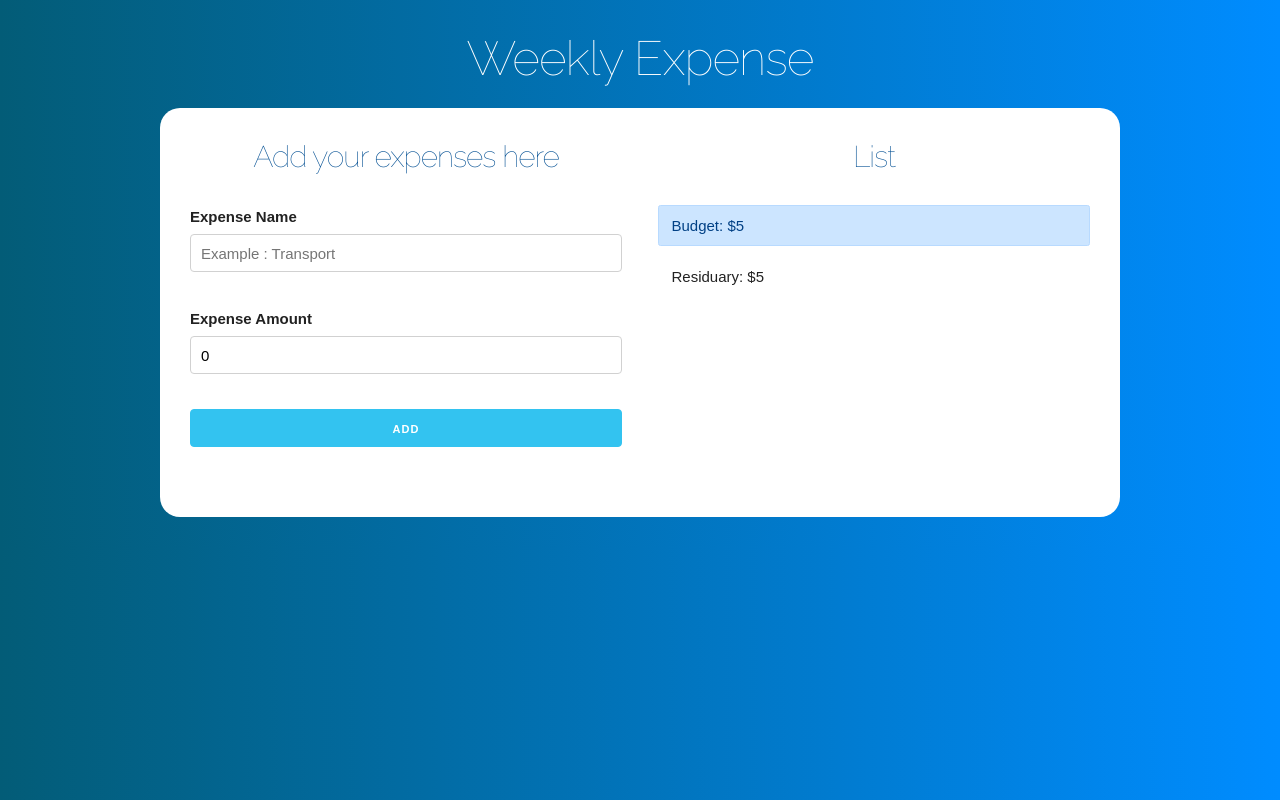
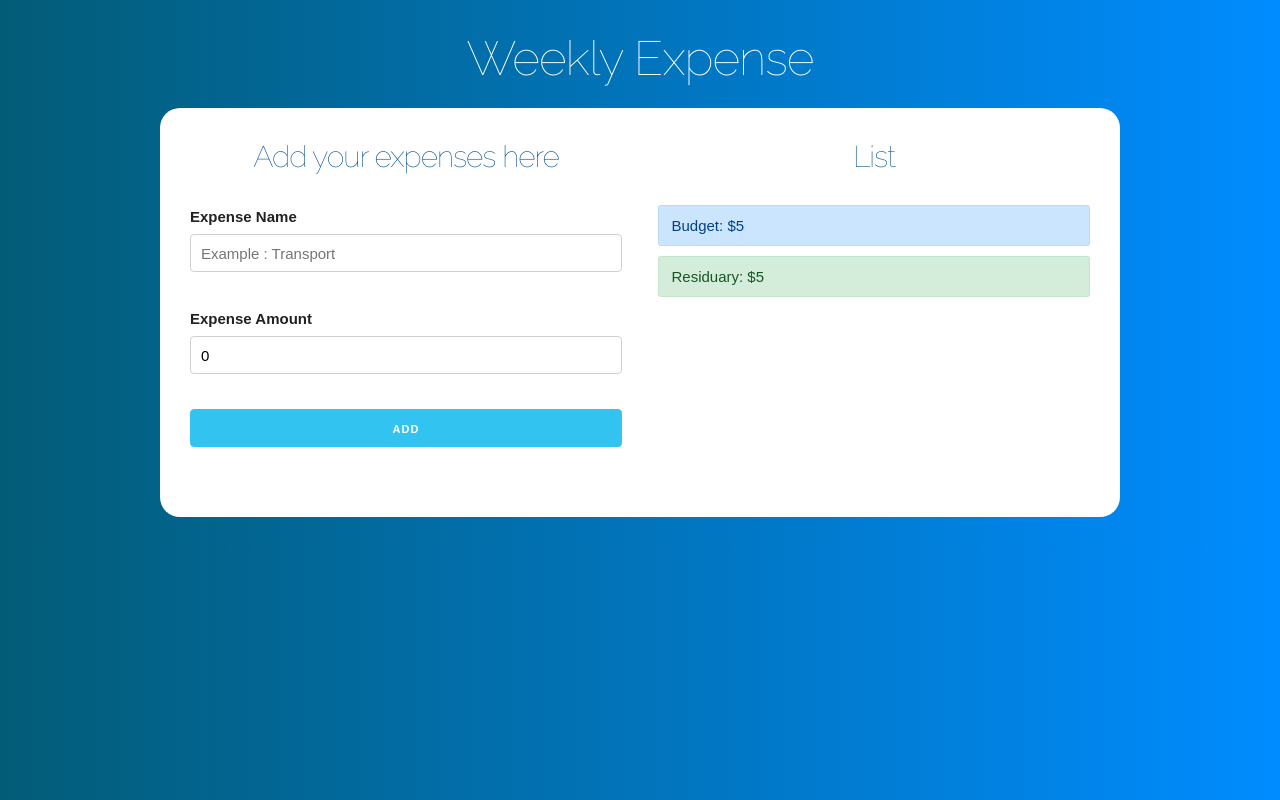
Before and after one commit to Erick-SN/BudgetControl, a React (Create React App) app: page / in a window 1280 px wide. Both pictures are taken after typing "5" into the empty fields and a click on the input "Submit Budget". Built offline with nearby package versions, Linux system fonts and the light colour scheme.

Commit message:
visual feedback to the user of the remaining amount of their budget

```diff
--- a/src/App.js
+++ b/src/App.js
@@ -20,7 +20,7 @@ function App() {
 
       setCreateExpense(false);
     }
-  }, [expense]);
+  }, [expense, createExpense, expenses, residuary]);
 
   return (
     <>
--- a/src/components/BudgetControl.jsx
+++ b/src/components/BudgetControl.jsx
@@ -1,9 +1,12 @@
 import React from 'react';
+import { budgetsReview } from '../helpers';
 const BudgetControl = ({ budget, residuary }) => {
   return (
     <>
       <div className='alert alert-primary'>Budget: ${budget}</div>
-      <div className='alert'>Residuary: ${residuary}</div>
+      <div className={budgetsReview(budget, residuary)}>
+        Residuary: ${residuary}
+      </div>
     </>
   );
 };
--- /dev/null
+++ b/src/helpers.js
@@ -0,0 +1,11 @@
+export const budgetsReview = (budget, residuary) => {
+  let type;
+  if (budget / 4 > residuary) {
+    type = 'alert alert-danger';
+  } else if (budget / 2 > residuary) {
+    type = 'alert alert-warning';
+  } else {
+    type = 'alert alert-success';
+  }
+  return type;
+};
```
